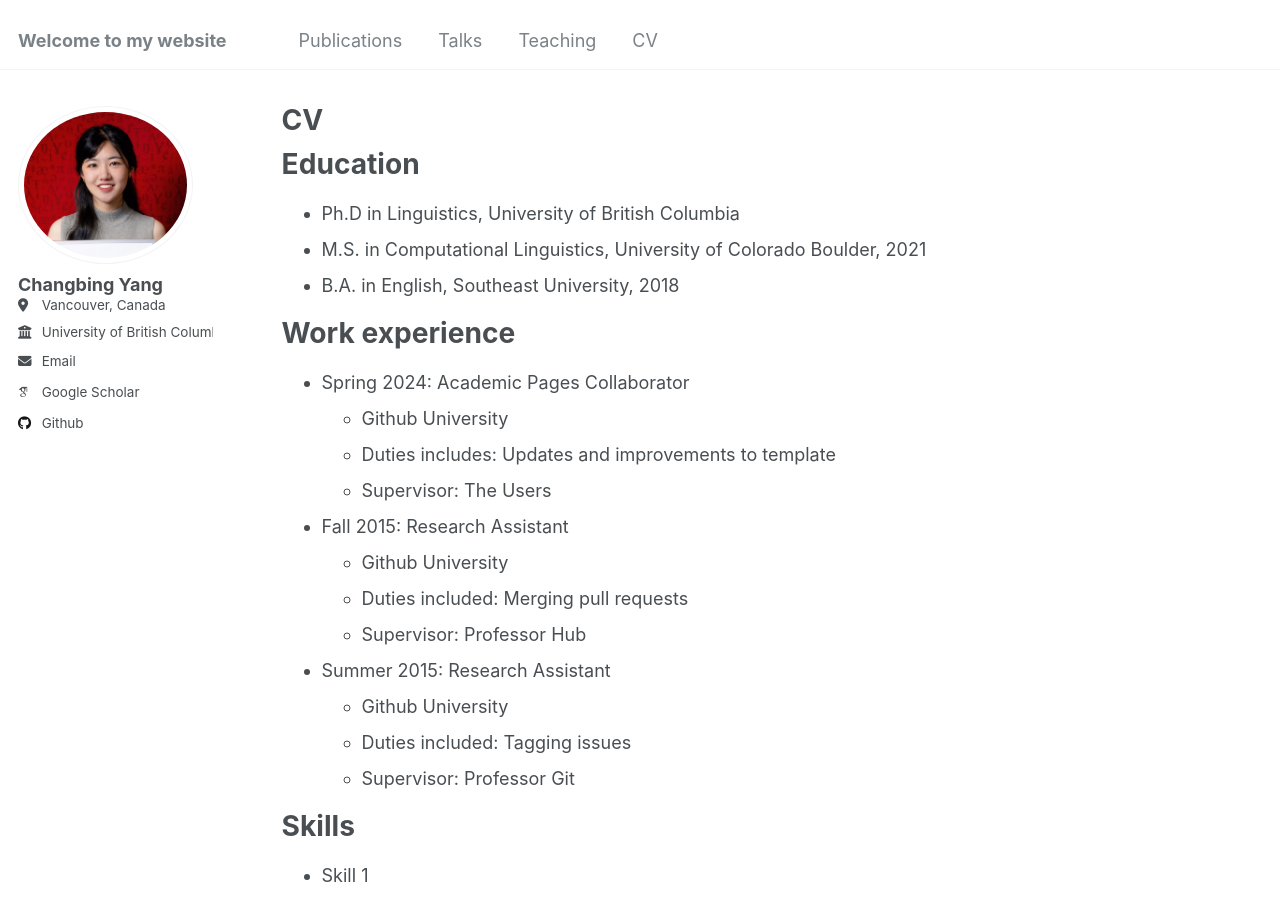
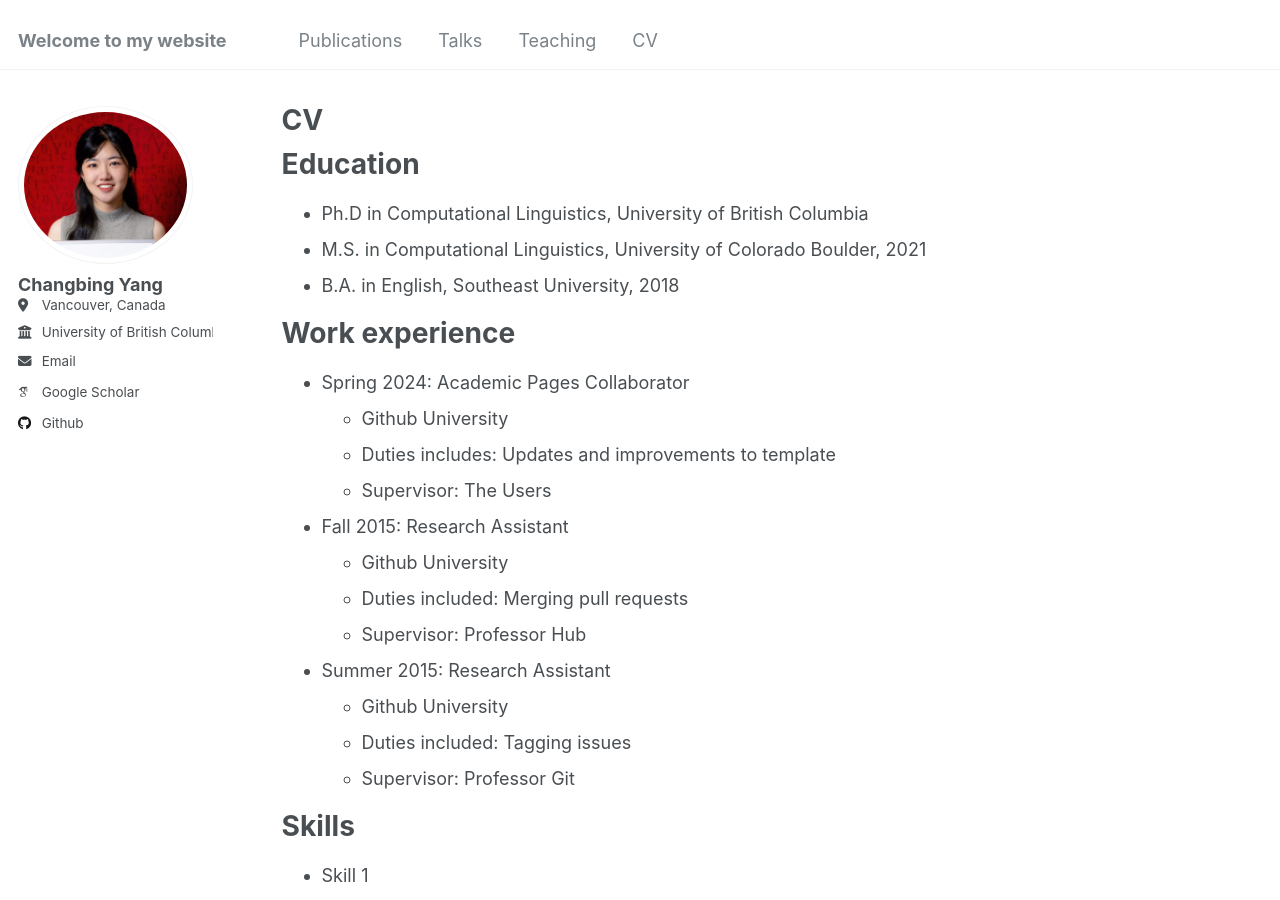
Before and after one commit to changbingY/changbingY.github.io, a Jekyll site: the page built from _pages/cv.md, in a window 1280 px wide and 900 px high. Built offline with Jekyll 4.4.1, drawn with Linux system fonts in a browser that asks for light colours; some web fonts are replaced; a file with an impossible date is left out.

Commit message:
Update cv.md

```diff
--- a/_pages/cv.md
+++ b/_pages/cv.md
@@ -11,7 +11,7 @@ redirect_from:
 
 Education
 ======
-* Ph.D in Linguistics, University of British Columbia
+* Ph.D in Computational Linguistics, University of British Columbia
 * M.S. in Computational Linguistics, University of Colorado Boulder, 2021
 * B.A. in English, Southeast University, 2018
 
```
